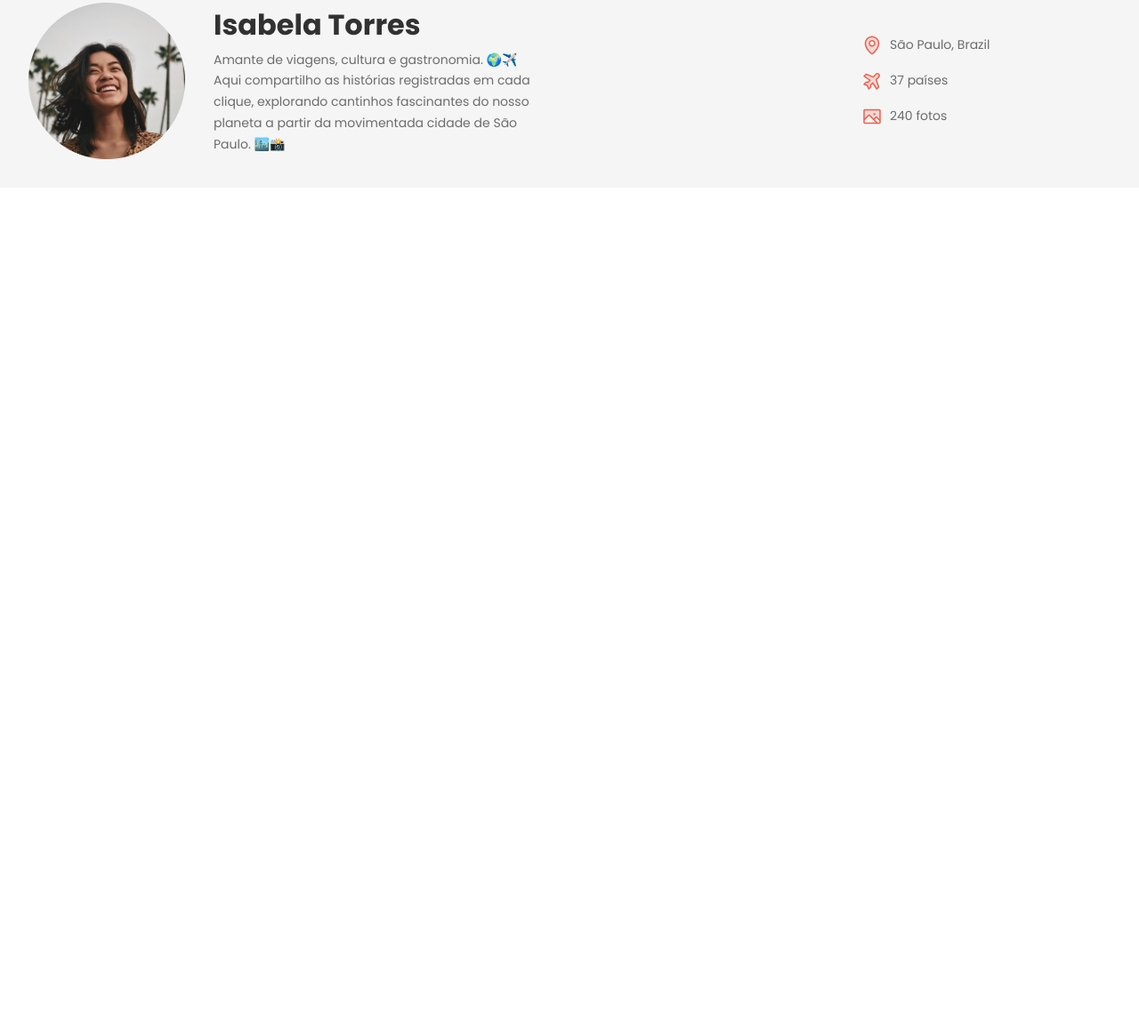
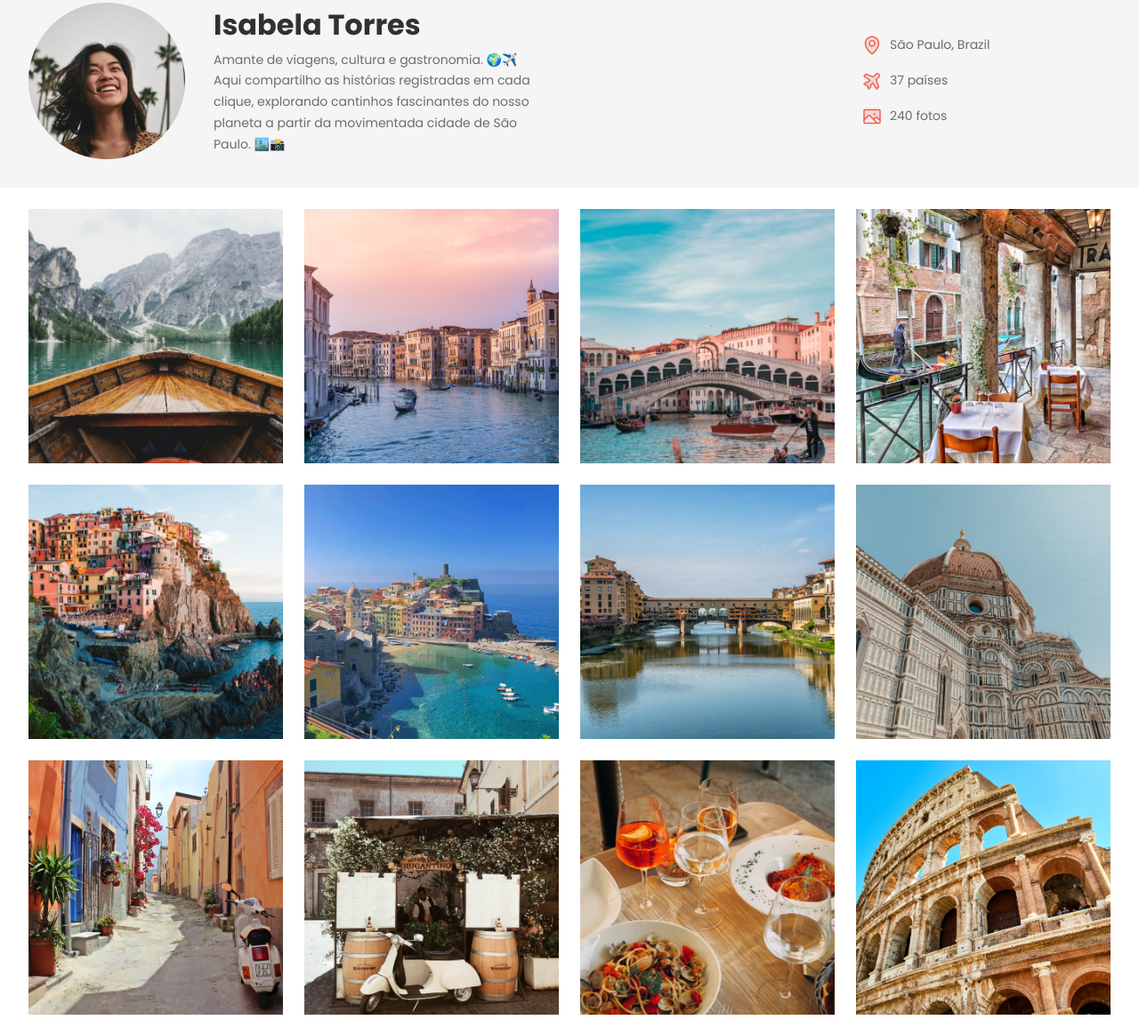
Before and after one commit to brunomaia08/travelgram-perfil_de_viagem, a plain HTML site: page index.html in a window 1280 px wide. Shown: the part 125-1290 px from the top of the page at 89% size. Before the commit the page ends 800 px from the top, so only its background shows below. Drawn offline with Linux system fonts and the light colour scheme.

Commit message:
main galery

```diff
--- a/index.html
+++ b/index.html
@@ -63,6 +63,19 @@
       </div>
     </header>
   </div>
-
+  <main class="container">
+    <img src="assets/image/Image 01.png" alt="...">
+    <img src="assets/image/Image 02.png" alt="...">
+    <img src="assets/image/Image 03.png" alt="...">
+    <img src="assets/image/Image 04.png" alt="...">
+    <img src="assets/image/Image 05.png" alt="...">
+    <img src="assets/image/Image 06.png" alt="...">
+    <img src="assets/image/Image 07.png" alt="...">
+    <img src="assets/image/Image 08.png" alt="...">
+    <img src="assets/image/Image 09.png" alt="...">
+    <img src="assets/image/Image 10.png" alt="...">
+    <img src="assets/image/Image 11.png" alt="...">
+    <img src="assets/image/Image 12.png" alt="...">
+  </main>
 </body>
 </html>
--- a/styles/index.css
+++ b/styles/index.css
@@ -1,3 +1,4 @@
 @import url(global.css);
 @import url(nav.css);
 @import url(header.css);
+@import url(main.css);
--- /dev/null
+++ b/styles/main.css
@@ -0,0 +1,12 @@
+main {
+  display: flex;
+  flex-wrap: wrap;
+  gap: 24px;
+  padding-block: 24px;
+}
+
+main img {
+  width: 286px;
+  height: 286px;
+  object-fit: cover;
+}
```
